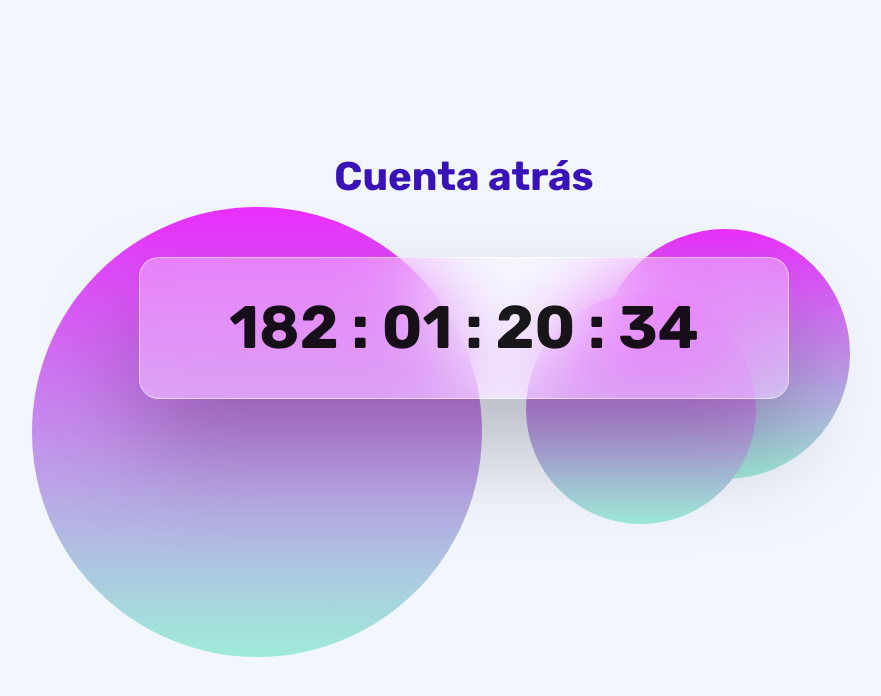
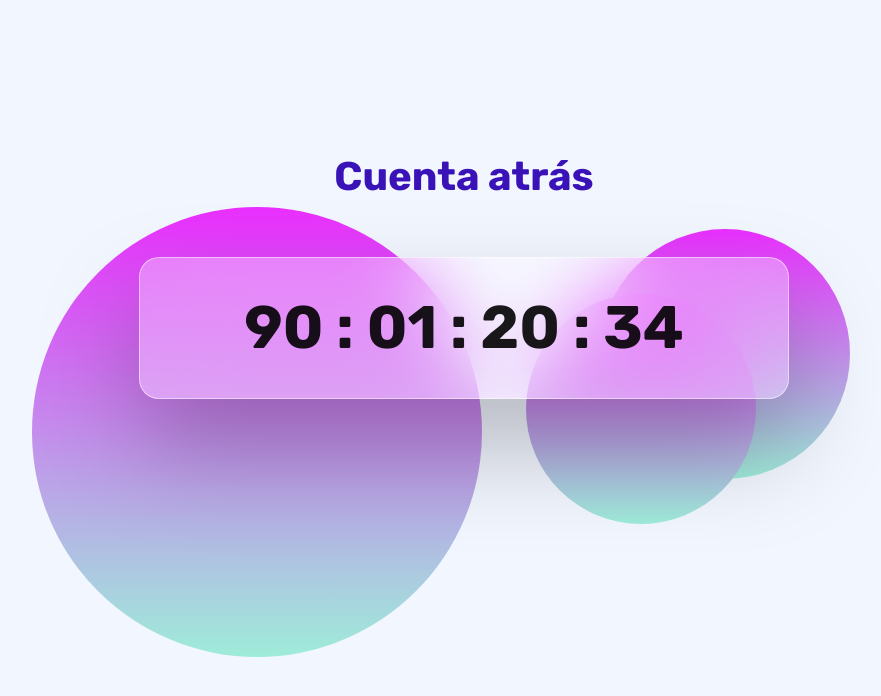
Before and after one commit to makeamate/makeamateLP, a Gatsby site: page / in a window 1280 px wide. Shown: the part 6146-6842 px from the top of the page, without its empty margins (176-1057 px from the left). Built offline with nearby package versions, Linux system fonts and the light colour scheme; Gatsby itself is replaced by a stand-in of ours.

Commit message:
COUNTDOWN

```diff
--- a/src/components/sections/TimerSection.tsx
+++ b/src/components/sections/TimerSection.tsx
@@ -20,7 +20,7 @@ import { H1, H2, MediumText } from "../styles/TextStyles";
   const tiempoTranscurrido = Date.now();
   const hoy = new Date(tiempoTranscurrido);
   var f1 = hoy.toLocaleDateString();
-  var f2='1/9/2022';
+  var f2='1/6/2022';
   const dias = restaFechas(f1,f2);
 
 
```
